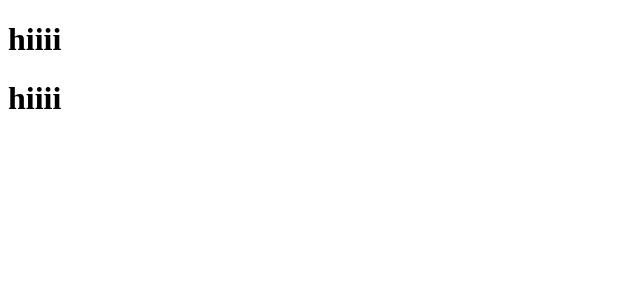
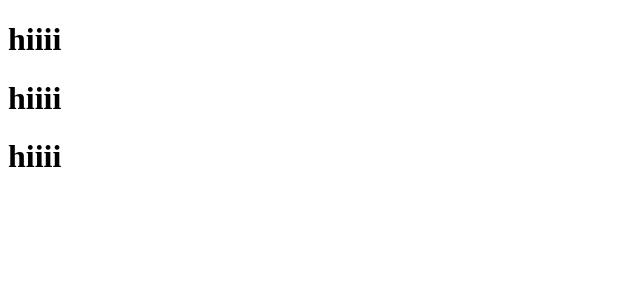
Before and after one commit to rasamkamyar/SnappPay-Assessment, a React (Vite) app: page / in a window 1280 px wide. Shown: the top 300 px of the page, without its empty margins (0-640 px from the left). Built offline with nearby package versions, Linux system fonts and the light colour scheme.

Commit message:
second commit

```diff
--- a/src/App.jsx
+++ b/src/App.jsx
@@ -8,6 +8,7 @@ function App() {
     <>
     <h1>hiiii</h1>
     <h1>hiiii</h1>
+    <h1>hiiii</h1>
     </>
   )
 }
```
